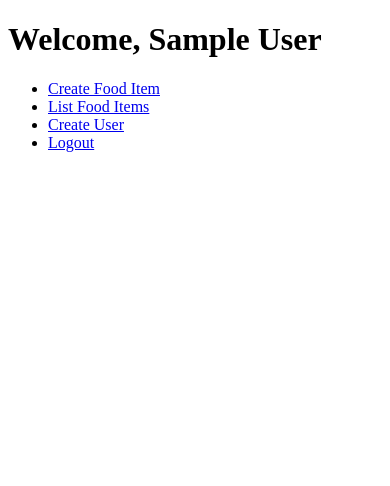
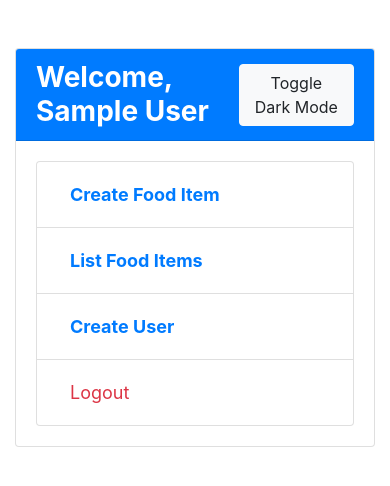
Before and after one commit to alokshandilya/chat-cuisine, a FastAPI app: page /admin in a window 390 px wide. Shown: the top 486 px of the page. Run offline with FastAPI, Linux system fonts and the light colour scheme; the visitor is signed in with stand-in values (Sample User, id 1); tables that the repository leaves empty hold one stand-in row (values such as "Sample post"); some libraries are stand-ins or nearby versions.

Commit message:
add bootstrap, dark mode

```diff
--- a/templates/admin_dashboard.html
+++ b/templates/admin_dashboard.html
@@ -1,15 +1,79 @@
 <!DOCTYPE html>
-<html>
+<html xmlns:strongk="http://www.w3.org/1999/html">
 <head>
     <title>Admin Dashboard</title>
+    <!-- Bootstrap CSS -->
+    <link href="https://maxcdn.bootstrapcdn.com/bootstrap/4.5.2/css/bootstrap.min.css" rel="stylesheet">
+    <style>
+        body.dark-mode {
+            background-color: #2B3035;
+            color: #ffffff;
+        }
+        .dark-mode .card {
+            background-color: #212529;
+            border-color: #333;
+        }
+        .dark-mode .card-header {
+            background-color: #333;
+            border-color: #444;
+        }
+        .dark-mode .list-group-item {
+            background-color: #212529;
+            border-color: #333;
+        }
+        .dark-mode .btn-link {
+            color: #DEE2E6;
+        }
+        .dark-mode .btn-link.text-danger {
+            color: #ff4c4c;
+        }
+    </style>
 </head>
-<body>
-    <h1>Welcome, {{ full_name }}</h1>
-    <ul>
-        <li><a href="/create-food-item">Create Food Item</a></li>
-        <li><a href="/food-items">List Food Items</a></li>
-        <li><a href="/create-user">Create User</a></li>
-        <li><a href="/logout">Logout</a></li>
-    </ul>
+<body class="dark-mode">
+    <div class="container">
+        <div class="row justify-content-center mt-5">
+            <div class="col-md-8">
+                <div class="card">
+                    <div class="card-header bg-primary text-white d-flex justify-content-between align-items-center">
+                        <h1 class="h3 mb-0"><strong>Welcome, {{ full_name }}</strong></h1>
+                        <button id="toggle-dark-mode" class="btn btn-light">Toggle Dark Mode</button>
+                    </div>
+                    <div class="card-body">
+                        <ul class="list-group">
+                            <li class="list-group-item"><a href="/create-food-item" class="btn btn-link fw-bold" style="font-size: 18px"><strong>Create Food Item</strong></a></li>
+                            <li class="list-group-item"><a href="/food-items" class="btn btn-link" style="font-size: 18px"><strong>List Food Items</strong></a></li>
+                            <li class="list-group-item"><a href="/create-user" class="btn btn-link" style="font-size: 18px"><strong>Create User</strong></a></li>
+                            <li class="list-group-item"><a href="/logout" class="btn btn-link text-danger" style="font-size: 18px">Logout</a></li>
+                        </ul>
+                    </div>
+                </div>
+            </div>
+        </div>
+    </div>
+
+    <!-- Bootstrap JS and dependencies -->
+    <script src="https://code.jquery.com/jquery-3.5.1.slim.min.js"></script>
+    <script src="https://cdn.jsdelivr.net/npm/@popperjs/core@2.9.2/dist/umd/popper.min.js"></script>
+    <script src="https://maxcdn.bootstrapcdn.com/bootstrap/4.5.2/js/bootstrap.min.js"></script>
+    <script>
+        document.addEventListener('DOMContentLoaded', function() {
+            // Check if the dark mode preference is stored in localStorage
+            if (localStorage.getItem('dark-mode') === 'true') {
+                document.body.classList.add('dark-mode');
+            } else {
+                document.body.classList.remove('dark-mode');
+            }
+
+            document.getElementById('toggle-dark-mode').addEventListener('click', function() {
+                document.body.classList.toggle('dark-mode');
+                // Save the preference to localStorage
+                if (document.body.classList.contains('dark-mode')) {
+                    localStorage.setItem('dark-mode', 'true');
+                } else {
+                    localStorage.setItem('dark-mode', 'false');
+                }
+            });
+        });
+    </script>
 </body>
 </html>
```
